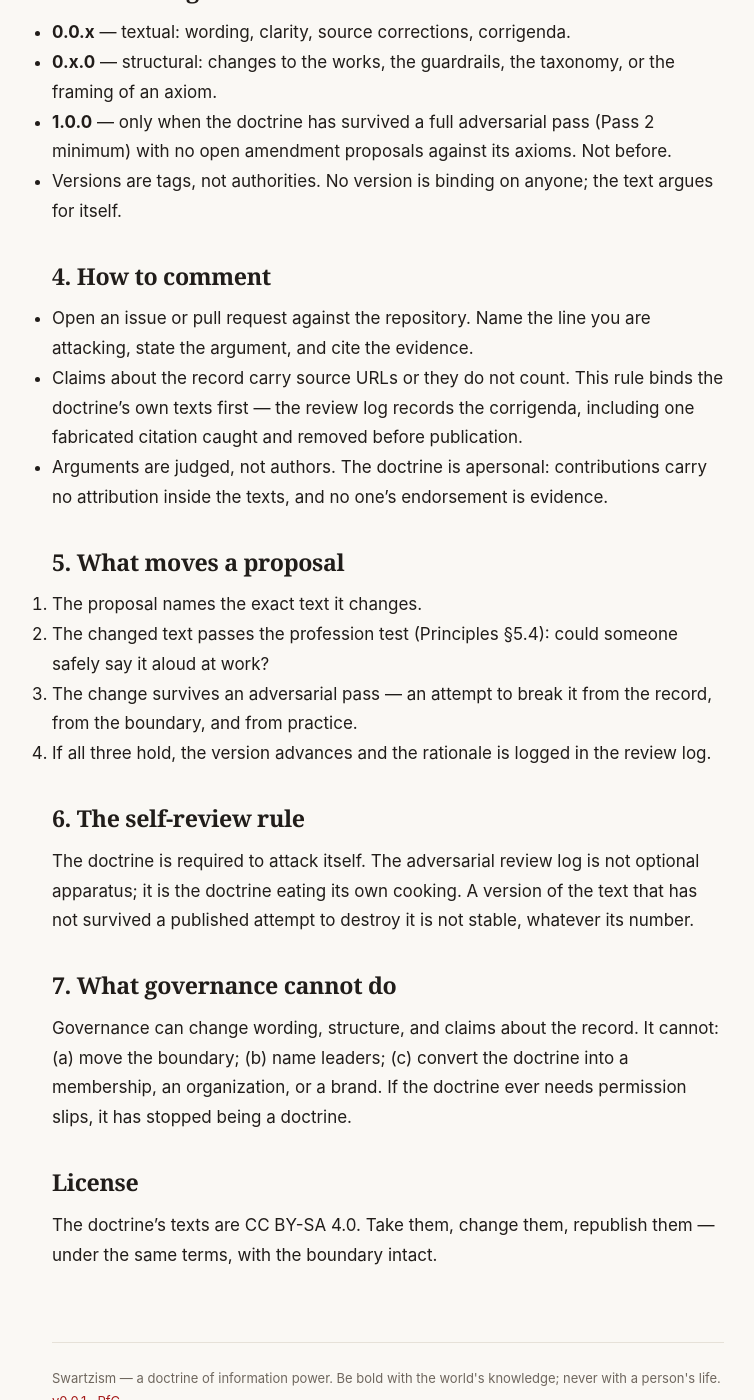
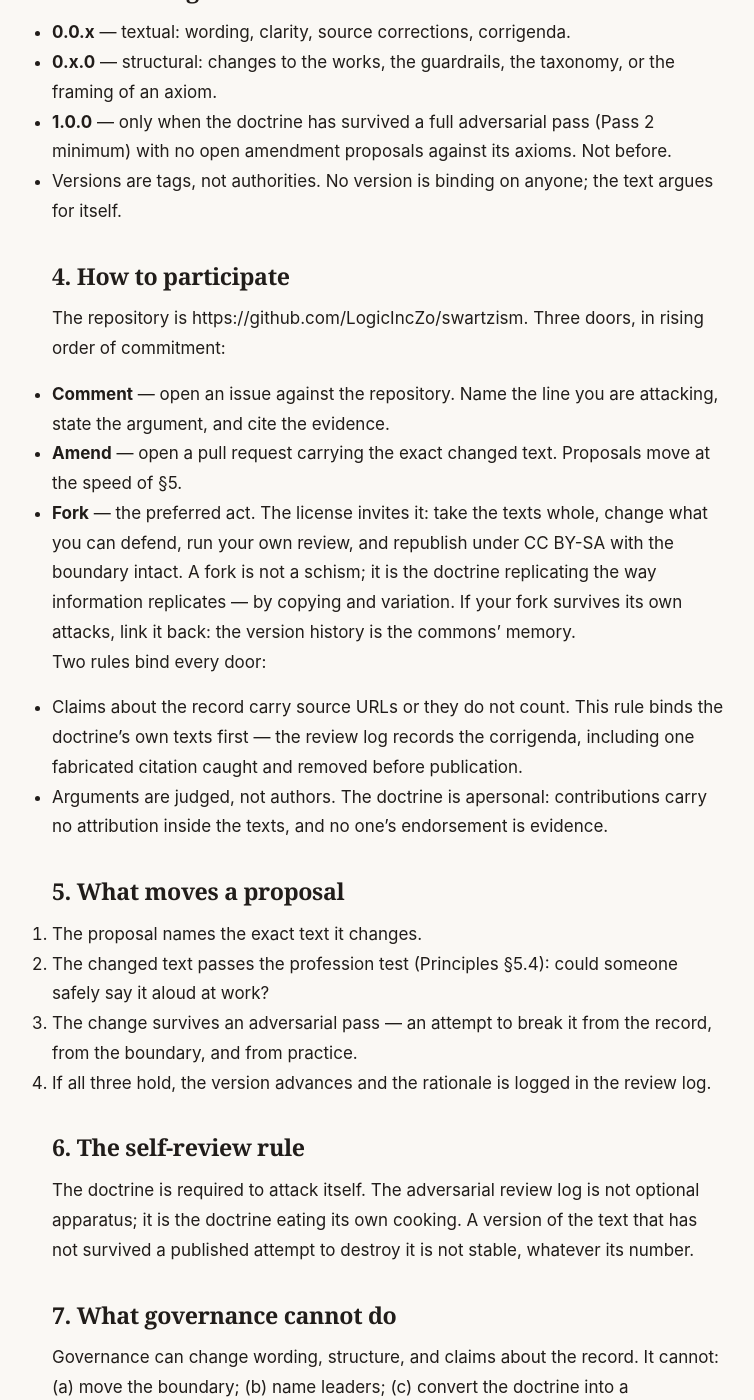
Before and after one commit to LogicIncZo/swartzism, a Jekyll site: the page built from governance.md, in a window 1280 px wide and 1400 px high, scrolled down 904 px. Shown: the whole window, without its empty margins (252-1006 px from the left). Built offline with Jekyll 4.4.1, drawn with Linux system fonts in a browser that asks for light colours; some of the changed text lies outside the part shown.

Commit message:
v0.0.2: fork-first participation (governance §4); hero + footer link the repository; mirrors re-synced

```diff
--- a/_layouts/default.html
+++ b/_layouts/default.html
@@ -343,7 +343,7 @@
     </nav>
     {{ content }}
     <footer>
-      <p>{{ site.title }} &mdash; a doctrine of information power. Be bold with the world's knowledge; never with a person's life. <a href="{{ '/governance/' | relative_url }}">v0.0.1 · RfC</a></p>
+      <p>{{ site.title }} &mdash; a doctrine of information power. Be bold with the world's knowledge; never with a person's life. <a href="{{ '/governance/' | relative_url }}">v0.0.2 · RfC</a> · <a href="https://github.com/LogicIncZo/swartzism" title="Fork the repository">fork this doctrine</a></p>
     </footer>
   </div>
   <script>
--- a/_layouts/page.html
+++ b/_layouts/page.html
@@ -3,7 +3,7 @@ layout: default
 ---
 {% if page.permalink == '/manifesto/' %}
 <aside class="rfc-band">
-  <span class="pill">v0.0.1 · RfC</span>
+  <span class="pill">v0.0.2 · RfC</span>
   <span class="rfc-band-text">This text is open for comment. The boundary is not.</span>
   <a class="btn btn-ghost btn-small" href="{{ '/governance/' | relative_url }}">How to comment</a>
 </aside>
--- a/governance.md
+++ b/governance.md
@@ -2,11 +2,11 @@
 layout: page
 title: "Governance"
 permalink: /governance/
-description: "The amendment process: versioning, how to comment, what is fixed, what moves a proposal."
+description: "The amendment process: versioning, how to participate, what is fixed, what moves a proposal. Forking is the preferred act."
 ---
 
 
-**v0.0.1 · 2026-10-14 · Request for Comments**
+**v0.0.2 · 2026-10-14 · Request for Comments**
 
 Swartzism is a doctrine, not a membership. It has no leaders, no signatories, and no one to obey. It has a text, a record, and a process for changing both. This document is that process.
 
@@ -25,9 +25,16 @@ One thing. **The boundary — liberate the world's knowledge, defend each person
 - **1.0.0** — only when the doctrine has survived a full adversarial pass (Pass 2 minimum) with no open amendment proposals against its axioms. Not before.
 - Versions are tags, not authorities. No version is binding on anyone; the text argues for itself.
 
-## 4. How to comment
+## 4. How to participate
 
-- Open an issue or pull request against the repository. Name the line you are attacking, state the argument, and cite the evidence.
+The repository is https://github.com/LogicIncZo/swartzism. Three doors, in rising order of commitment:
+
+- **Comment** — open an issue against the repository. Name the line you are attacking, state the argument, and cite the evidence.
+- **Amend** — open a pull request carrying the exact changed text. Proposals move at the speed of §5.
+- **Fork** — the preferred act. The license invites it: take the texts whole, change what you can defend, run your own review, and republish under CC BY-SA with the boundary intact. A fork is not a schism; it is the doctrine replicating the way information replicates — by copying and variation. If your fork survives its own attacks, link it back: the version history is the commons' memory.
+
+Two rules bind every door:
+
 - Claims about the record carry source URLs or they do not count. This rule binds the doctrine's own texts first — the review log records the corrigenda, including one fabricated citation caught and removed before publication.
 - Arguments are judged, not authors. The doctrine is apersonal: contributions carry no attribution inside the texts, and no one's endorsement is evidence.
 
--- a/index.html
+++ b/index.html
@@ -4,13 +4,13 @@ title: ""
 ---
 
 <div class="hero">
-  <span class="pill">v0.0.1 · Request for Comments</span>
+  <span class="pill">v0.0.2 · Request for Comments</span>
   <h1 class="hero-title">Liberate the world's knowledge.<br><span class="hl">Defend each person's life.</span></h1>
   <p class="hero-sub">Swartzism is a doctrine of information power, built from the record of Aaron Swartz — his writings, his builds, his defiance, and his death. Knowledge about the world is a commons. Data about persons is not. The boundary is the whole argument.</p>
   <div class="hero-ctas">
     <a class="btn btn-primary" href="{{ '/manifesto/' | relative_url }}">Read the Manifesto</a>
-    <a class="btn btn-ghost" href="{{ '/principles/' | relative_url }}">The analytical machine</a>
     <a class="btn btn-ghost" href="{{ '/governance/' | relative_url }}">Join the RfC</a>
+    <a class="btn btn-ghost" href="https://github.com/LogicIncZo/swartzism" title="Fork the repository">Fork on GitHub &#8599;</a>
   </div>
   <div class="boundary">
     <div class="boundary-line"></div>
```
Also changed, not shown: manifesto.md (+2 -2 lines), principles.md (+1 -1 lines).
